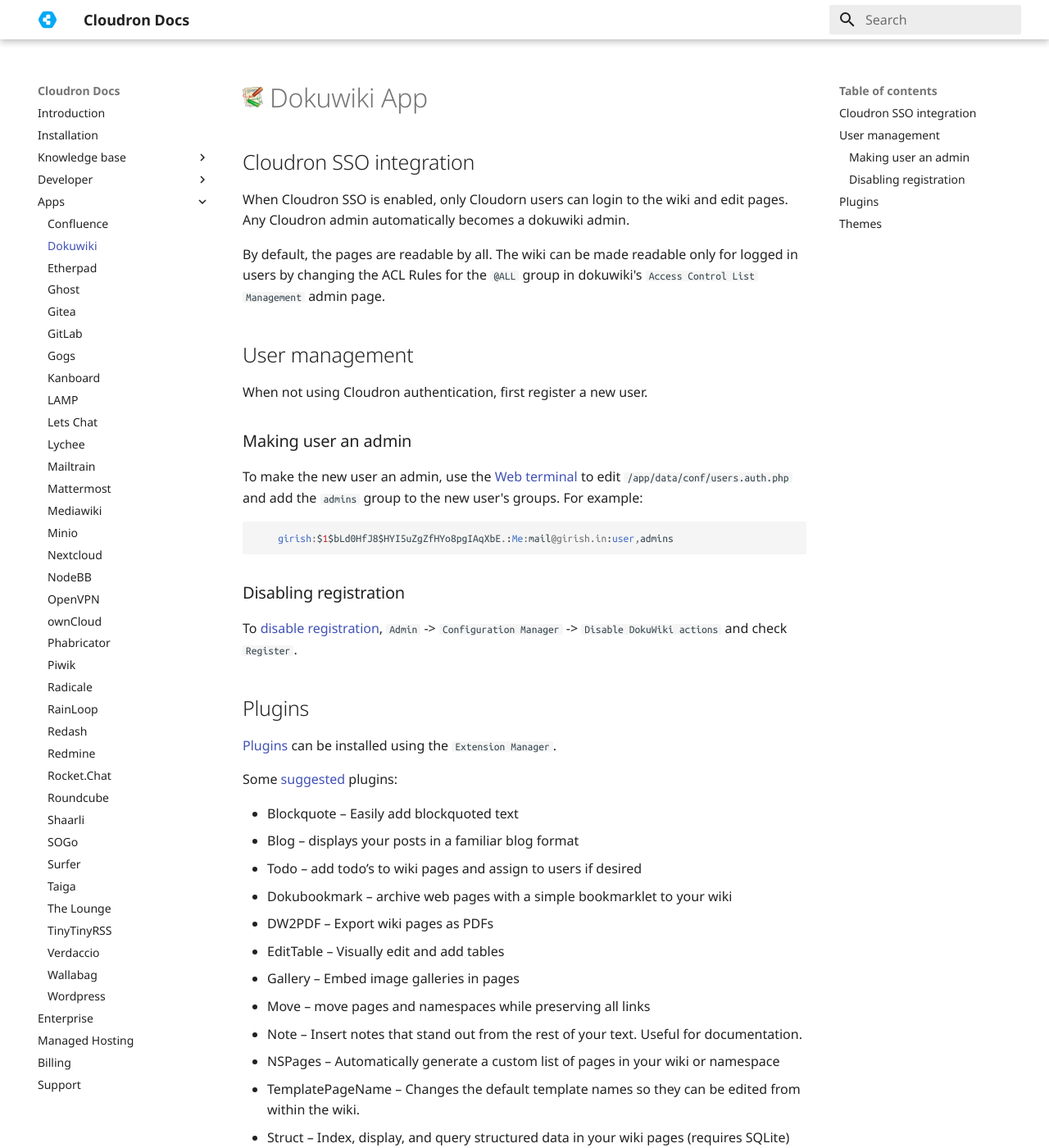
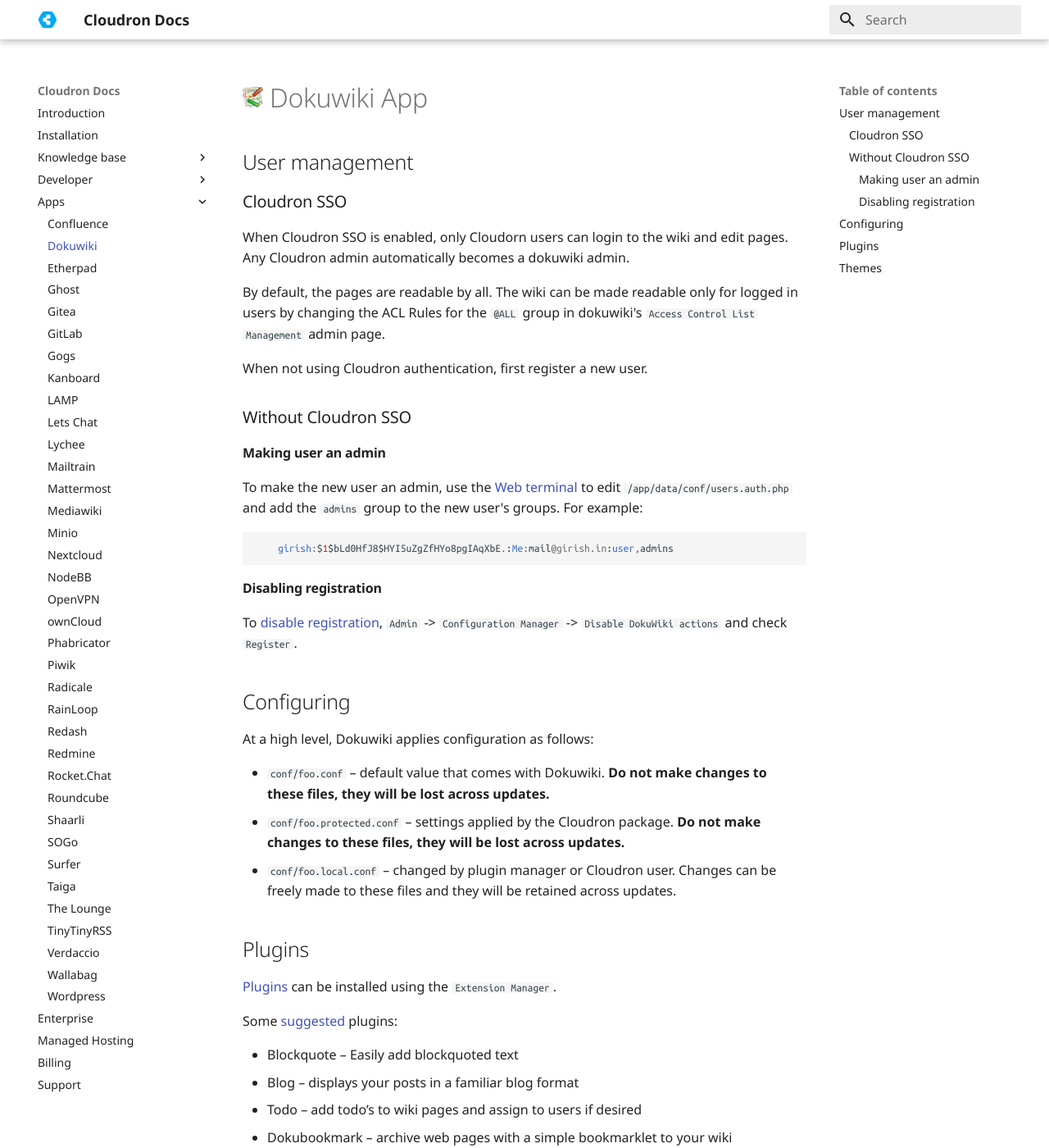
Before and after one commit to M-arcus/cloudron-docs, an MkDocs documentation site: the page built from docs/documentation/apps/dokuwiki.md, in a window 1280 px wide and 1400 px high. Shown: the whole window at 82% size. Built offline with MkDocs 1.6.1 and Material for MkDocs 9.7.7, drawn with Linux system fonts in a browser that asks for light colours; old or Windows-style settings are respelled for this version of MkDocs.

Commit message:
dokuwiki: add note on conf files

````diff
--- a/docs/documentation/apps/dokuwiki.md
+++ b/docs/documentation/apps/dokuwiki.md
@@ -1,6 +1,8 @@
 # <img src="/img/dokuwiki-logo.png" width="25px"> Dokuwiki App
 
-## Cloudron SSO integration
+## User management
+
+### Cloudron SSO
 
 When Cloudron SSO is enabled, only Cloudorn users can login to the wiki and
 edit pages. Any Cloudron admin automatically becomes a dokuwiki admin.
@@ -9,11 +11,11 @@
 only for logged in users by changing the ACL Rules for the `@ALL` group
 in dokuwiki's `Access Control List Management` admin page.
 
-## User management
-
 When not using Cloudron authentication, first register a new user.
 
-### Making user an admin
+### Without Cloudron SSO
+
+#### Making user an admin
 
 To make the new user an admin, use the [Web terminal](https://cloudron.io/documentation/apps/#web-terminal)
 to edit `/app/data/conf/users.auth.php` and add the `admins` group to the new
@@ -23,10 +25,18 @@
     girish:$1$bLd0HfJ8$HYI5uZgZfHYo8pgIAqXbE.:Me:mail@girish.in:user,admins
 ```
 
-### Disabling registration
+#### Disabling registration
 
 To [disable registration](https://www.dokuwiki.org/faq:regdisable), `Admin` -> `Configuration Manager` -> `Disable DokuWiki actions`
 and check `Register`.
+
+## Configuring
+
+At a high level, Dokuwiki applies configuration as follows:
+
+* `conf/foo.conf` – default value that comes with Dokuwiki. **Do not make changes to these files, they will be lost across updates.**
+* `conf/foo.protected.conf` – settings applied by the Cloudron package. **Do not make changes to these files, they will be lost across updates.**
+* `conf/foo.local.conf` – changed by plugin manager or Cloudron user. Changes can be freely made to these files and they will be retained across updates.
 
 ## Plugins
 
````
